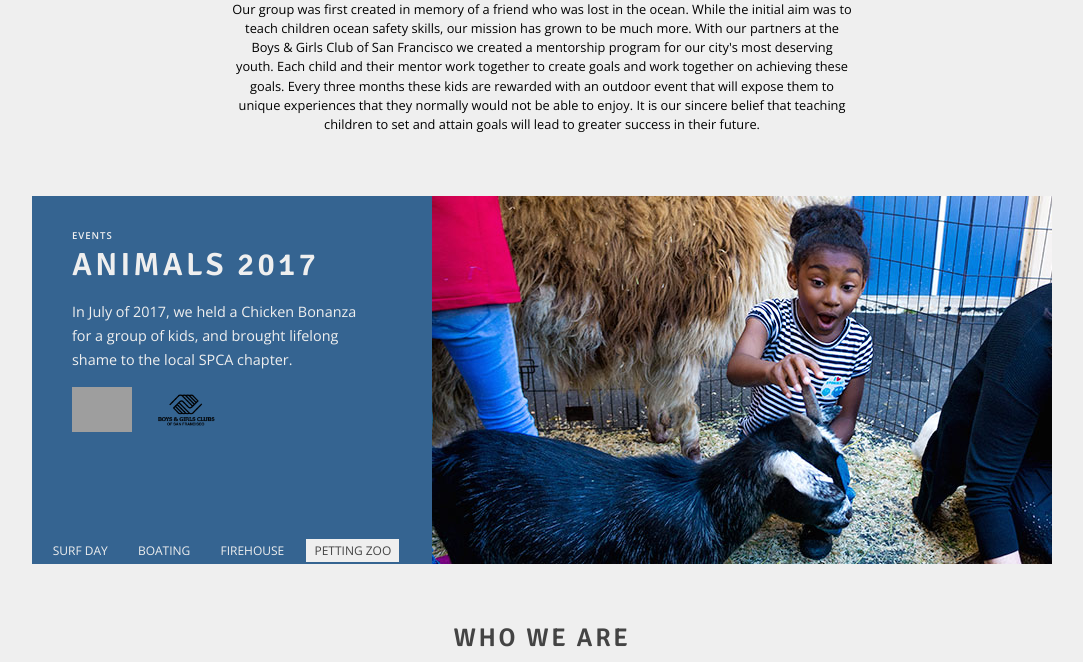
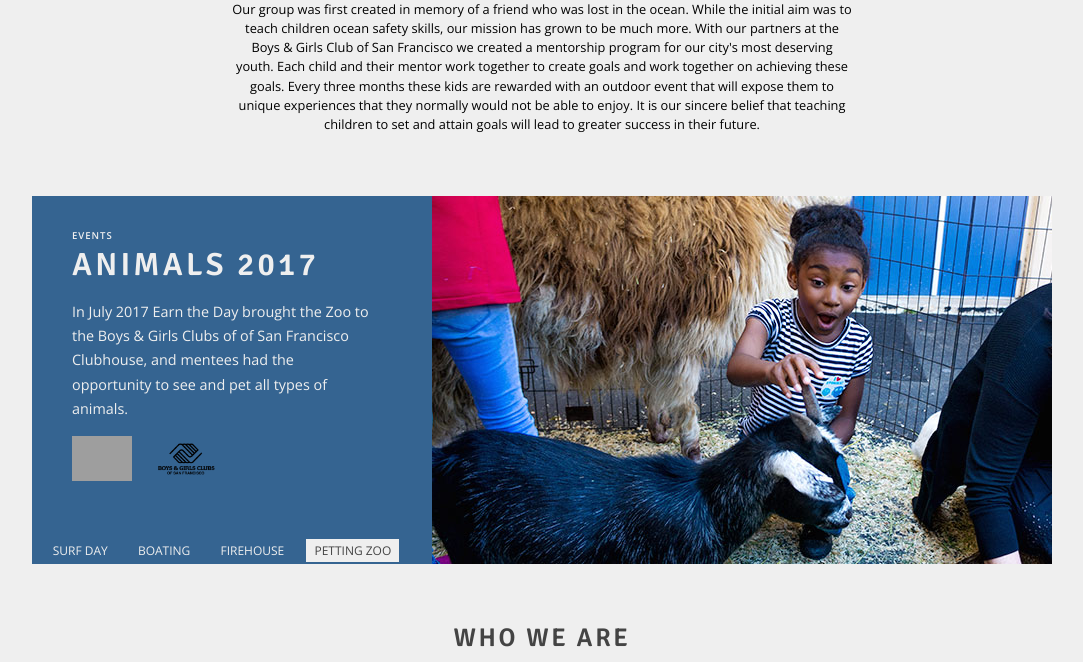
Before and after one commit to boha/etd, a Flask app: page / in a window 1280 px wide, after a click on "PETTING ZOO". Shown: the part 727-1389 px from the top of the page, without its empty margins (98-1181 px from the left). Run offline with Flask 2, Linux system fonts and the light colour scheme; some libraries are stand-ins or nearby versions; grey boxes are pictures that could not be loaded.

Commit message:
Copy update to Event 4

```diff
--- a/templates/index.html
+++ b/templates/index.html
@@ -135,7 +135,7 @@
             <div class="partner-desc">
               <h4>Events</h4>
               <h1>Animals 2017</h1>
-              <p>In July of 2017, we held a Chicken Bonanza for a group of kids, and brought lifelong shame to the local SPCA chapter.</p>
+              <p>In July 2017 Earn the Day brought the Zoo to the Boys &amp; Girls Clubs of of San Francisco Clubhouse, and mentees had the opportunity to see and pet all types of animals.</p>
             </div>
             <div class="partner-logo">
               <img src="/static/img/sffd_seal.svg" alt="San Francisco Fire Department" />
```
